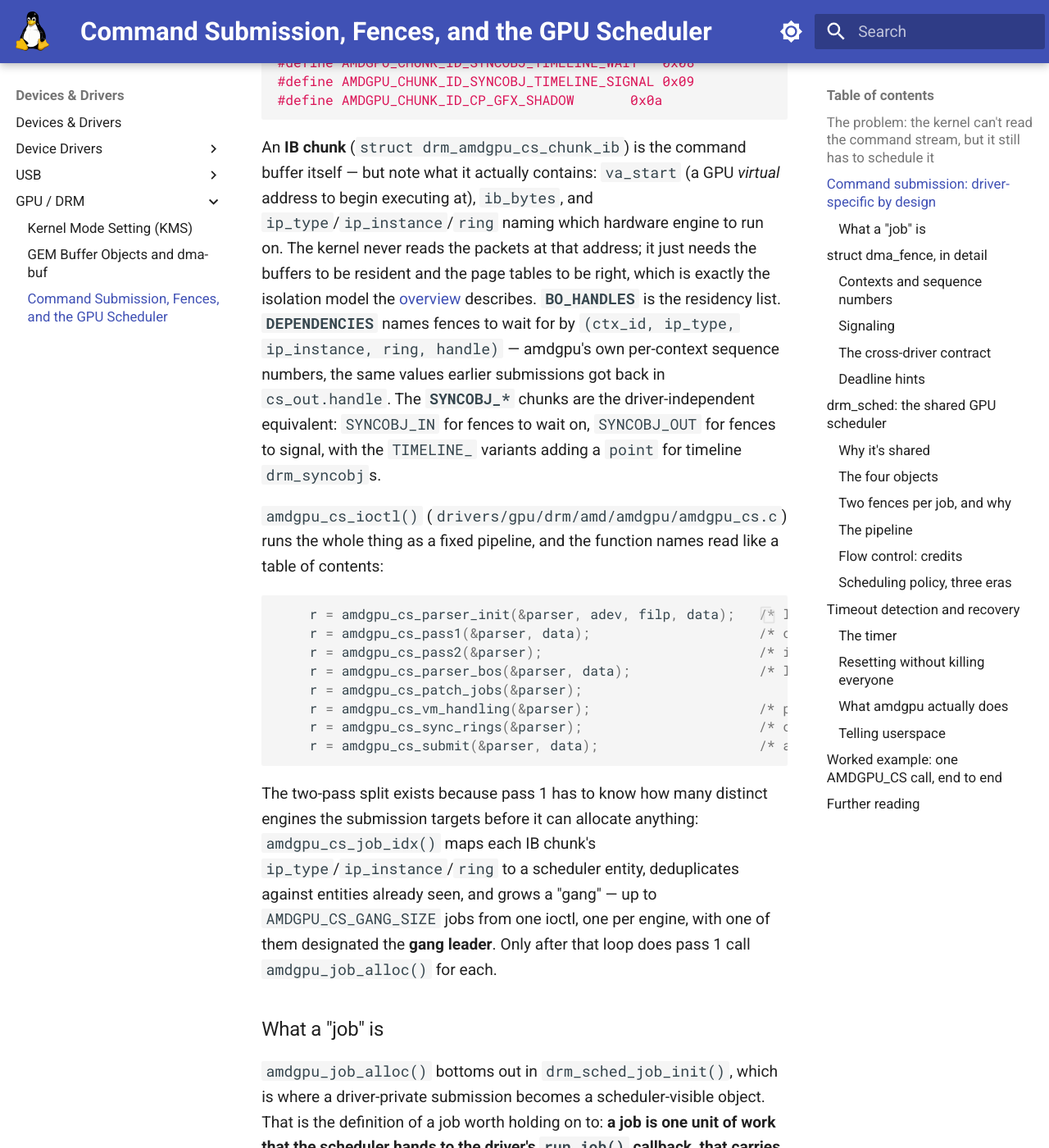
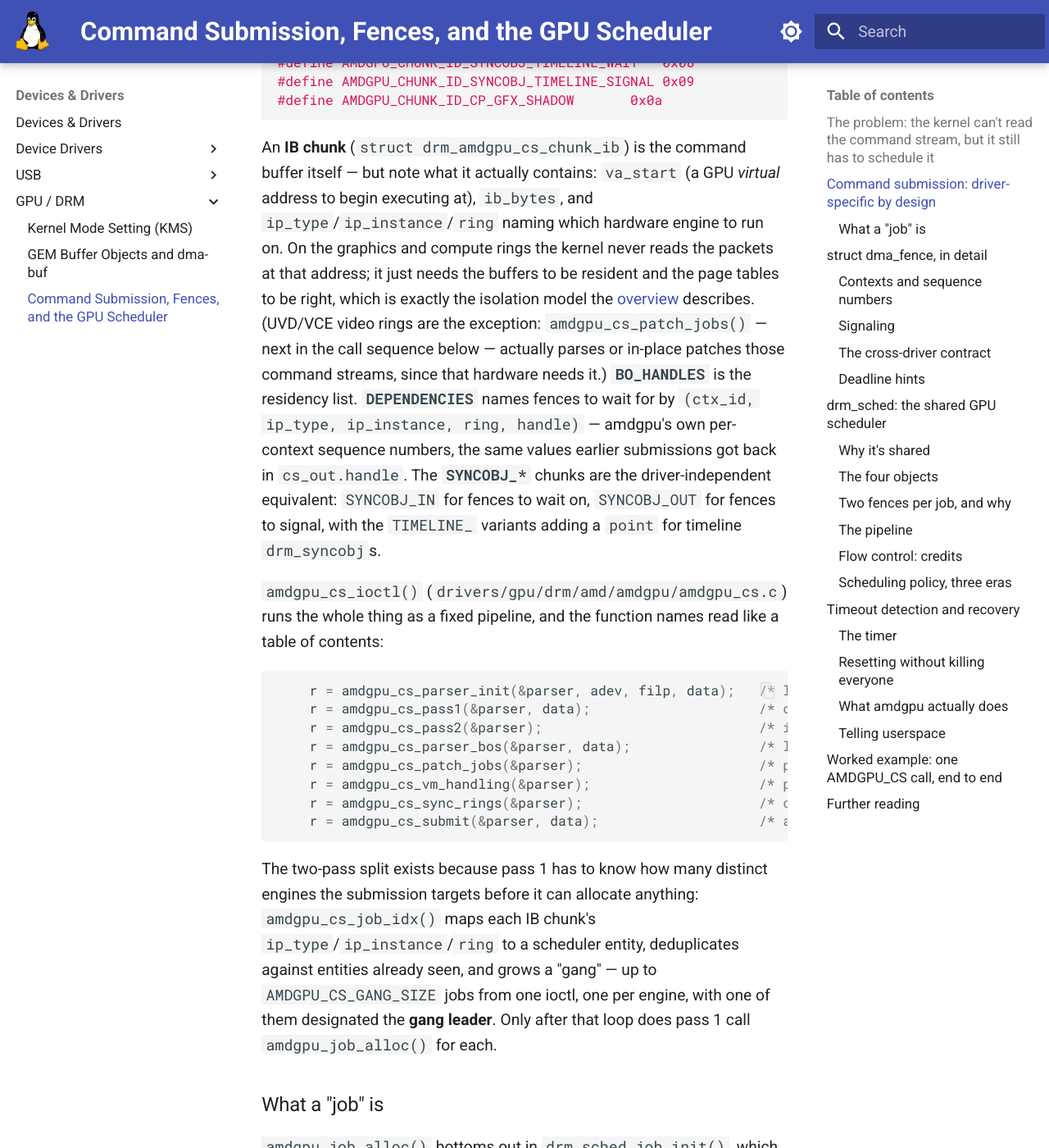
Before and after one commit to laveeshb/linux-kernel-internals, an MkDocs documentation site: the page built from docs/drm/command-submission.md, in a window 1280 px wide and 1400 px high, scrolled down 2559 px. Shown: the whole window at 82% size. Built offline with MkDocs 1.6.1 and Material for MkDocs 9.7.7, drawn with Linux system fonts in a browser that asks for light colours; some of the changed text lies outside the part shown.

Commit message:
Fix a misattributed quote and an overstated absolute, plus three nits
Second review round: round 1's own fix for the resubmission clause
attributed a quote to the wrong kerneldoc comment (the "violates
dma_fence rules" text is on the run_job() callback's doc, not
drm_sched_resubmit_jobs()'s own). Also fixed "the kernel never reads the
packets" to scope correctly -- true for graphics/compute rings, false
for UVD/VCE video rings, which amdgpu_cs_patch_jobs() does parse/patch.

Three small precision nits from the same round: get_driver_name/
get_timeline_name are informational (surfaced to userspace via
SYNC_IOC_FILE_INFO), not purely debug output; "the remaining rules are
locking constraints" softened to "mostly," since one isn't; and
drm_sched_job_dependency() returns the next fence unconditionally, not
specifically the next unsignaled one -- already-signaled fences are
filtered a level up.

Second half of the page (drm_sched internals, TDR, worked example) came
back clean this round after round 1's six fixes.

````diff
--- a/docs/drm/command-submission.md
+++ b/docs/drm/command-submission.md
@@ -56,7 +56,7 @@
 #define AMDGPU_CHUNK_ID_CP_GFX_SHADOW		0x0a
 ```
 
-An **IB chunk** (`struct drm_amdgpu_cs_chunk_ib`) is the command buffer itself — but note what it actually contains: `va_start` (a GPU *virtual* address to begin executing at), `ib_bytes`, and `ip_type`/`ip_instance`/`ring` naming which hardware engine to run on. The kernel never reads the packets at that address; it just needs the buffers to be resident and the page tables to be right, which is exactly the isolation model the [overview](README.md) describes. **`BO_HANDLES`** is the residency list. **`DEPENDENCIES`** names fences to wait for by `(ctx_id, ip_type, ip_instance, ring, handle)` — amdgpu's own per-context sequence numbers, the same values earlier submissions got back in `cs_out.handle`. The **`SYNCOBJ_*`** chunks are the driver-independent equivalent: `SYNCOBJ_IN` for fences to wait on, `SYNCOBJ_OUT` for fences to signal, with the `TIMELINE_` variants adding a `point` for timeline `drm_syncobj`s.
+An **IB chunk** (`struct drm_amdgpu_cs_chunk_ib`) is the command buffer itself — but note what it actually contains: `va_start` (a GPU *virtual* address to begin executing at), `ib_bytes`, and `ip_type`/`ip_instance`/`ring` naming which hardware engine to run on. On the graphics and compute rings the kernel never reads the packets at that address; it just needs the buffers to be resident and the page tables to be right, which is exactly the isolation model the [overview](README.md) describes. (UVD/VCE video rings are the exception: `amdgpu_cs_patch_jobs()` — next in the call sequence below — actually parses or in-place patches those command streams, since that hardware needs it.) **`BO_HANDLES`** is the residency list. **`DEPENDENCIES`** names fences to wait for by `(ctx_id, ip_type, ip_instance, ring, handle)` — amdgpu's own per-context sequence numbers, the same values earlier submissions got back in `cs_out.handle`. The **`SYNCOBJ_*`** chunks are the driver-independent equivalent: `SYNCOBJ_IN` for fences to wait on, `SYNCOBJ_OUT` for fences to signal, with the `TIMELINE_` variants adding a `point` for timeline `drm_syncobj`s.
 
 `amdgpu_cs_ioctl()` (`drivers/gpu/drm/amd/amdgpu/amdgpu_cs.c`) runs the whole thing as a fixed pipeline, and the function names read like a table of contents:
 
@@ -65,7 +65,7 @@
 	r = amdgpu_cs_pass1(&parser, data);                     /* copy chunks in, allocate jobs */
 	r = amdgpu_cs_pass2(&parser);                           /* interpret each chunk */
 	r = amdgpu_cs_parser_bos(&parser, data);                /* lock + validate the BO list */
-	r = amdgpu_cs_patch_jobs(&parser);
+	r = amdgpu_cs_patch_jobs(&parser);                      /* parse/patch IBs -- UVD/VCE only */
 	r = amdgpu_cs_vm_handling(&parser);                     /* page-table updates */
 	r = amdgpu_cs_sync_rings(&parser);                      /* collect dependencies */
 	r = amdgpu_cs_submit(&parser, data);                    /* arm + push to the scheduler */
@@ -75,7 +75,7 @@
 
 ### What a "job" is
 
-`amdgpu_job_alloc()` bottoms out in `drm_sched_job_init()`, which is where a driver-private submission becomes a scheduler-visible object. That is the definition of a job worth holding on to: **a job is one unit of work that the scheduler hands to the driver's `run_job()` callback, that carries its own list of dependency fences, and whose completion is represented by a fence other code can wait on.** (The deprecated `drm_sched_resubmit_jobs()` can call `run_job()` a second time for the same job — its own kerneldoc warns that doing so "violates dma_fence rules"; see [timeout detection and recovery](#timeout-detection-and-recovery) below.) Everything hardware-specific stays in the driver's containing struct (amdgpu's `struct amdgpu_job` embeds `struct drm_sched_job base` as its first member, the same embedding pattern GEM uses for buffer objects).
+`amdgpu_job_alloc()` bottoms out in `drm_sched_job_init()`, which is where a driver-private submission becomes a scheduler-visible object. That is the definition of a job worth holding on to: **a job is one unit of work that the scheduler hands to the driver's `run_job()` callback, that carries its own list of dependency fences, and whose completion is represented by a fence other code can wait on.** (The deprecated `drm_sched_resubmit_jobs()` can call `run_job()` a second time for the same job — the `run_job()` kerneldoc warns that doing so "violates dma_fence rules"; see [timeout detection and recovery](#timeout-detection-and-recovery) below.) Everything hardware-specific stays in the driver's containing struct (amdgpu's `struct amdgpu_job` embeds `struct drm_sched_job base` as its first member, the same embedding pattern GEM uses for buffer objects).
 
 ## `struct dma_fence`, in detail
 
@@ -299,7 +299,7 @@
 **Execution side** — `drm_sched_run_job_work()`, a work item on `submit_wq`:
 
 1. **`drm_sched_select_entity()`** walks run-queues from `DRM_SCHED_PRIORITY_KERNEL` downward and returns the first ready entity. Crucially, if a run-queue has a ready entity but the scheduler is out of credits, the per-run-queue selector helper returns `ERR_PTR(-ENOSPC)` rather than `NULL`, the priority loop stops, and `drm_sched_select_entity()` hands back `NULL` — so a busy ring does not let low-priority work jump ahead of blocked high-priority work.
-2. **`drm_sched_entity_pop_job()`** resolves dependencies. It loops `drm_sched_job_dependency()`, which returns the next unsignaled fence from the job's xarray (or, once those are exhausted, calls the driver's optional `prepare_job()` callback, which can return yet another fence — amdgpu uses it to grab a VMID). For each, `drm_sched_entity_add_dependency_cb()` registers `drm_sched_entity_wakeup` and the worker returns; the entity is re-examined when that fence signals.
+2. **`drm_sched_entity_pop_job()`** resolves dependencies. It loops `drm_sched_job_dependency()`, which returns the next fence from the job's xarray (already-signaled ones fall straight through the loop below) — or, once the xarray is exhausted, calls the driver's optional `prepare_job()` callback, which can return yet another fence — amdgpu uses it to grab a VMID. For each, `drm_sched_entity_add_dependency_cb()` registers `drm_sched_entity_wakeup` and the worker returns; the entity is re-examined when that fence signals.
 3. The job is added to `sched->pending_list` and the timeout is (re)armed by `drm_sched_job_begin()`.
 4. **`sched->ops->run_job(job)`** — the driver actually writes the ring. It returns the **hardware fence**, and the scheduler *inherits* the caller's reference: *"the scheduler expects to 'inherit' its own reference to this fence from the callback. It does not invoke an extra `dma_fence_get()` on it."*
 5. `drm_sched_fence_scheduled()` stores the hardware fence as `s_fence->parent` and signals `scheduled`. A `dma_fence_add_callback()` on the hardware fence arms `drm_sched_job_done_cb()`; the `-ENOENT` case (already signaled) is handled by calling `drm_sched_job_done()` directly.
````
Also changed, not shown: other parts of docs/drm/command-submission.md (+2 -2 lines).
